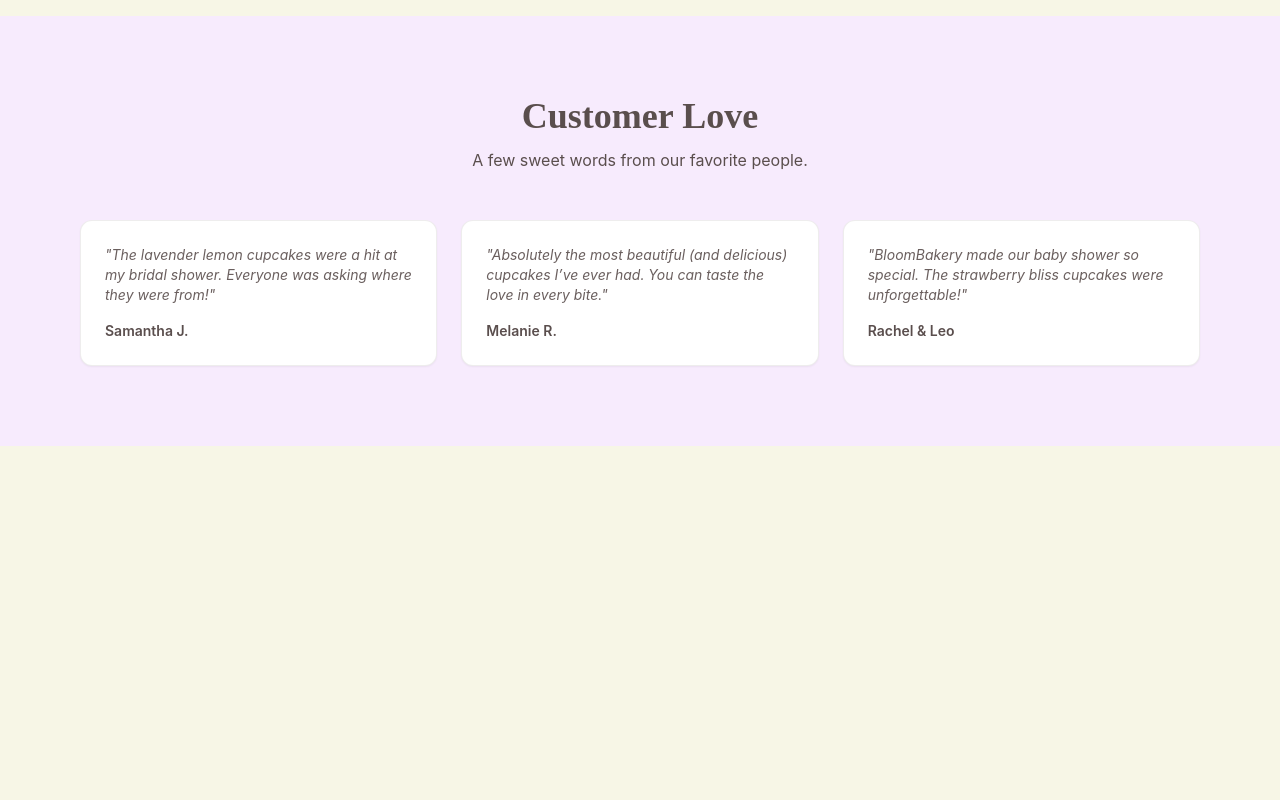
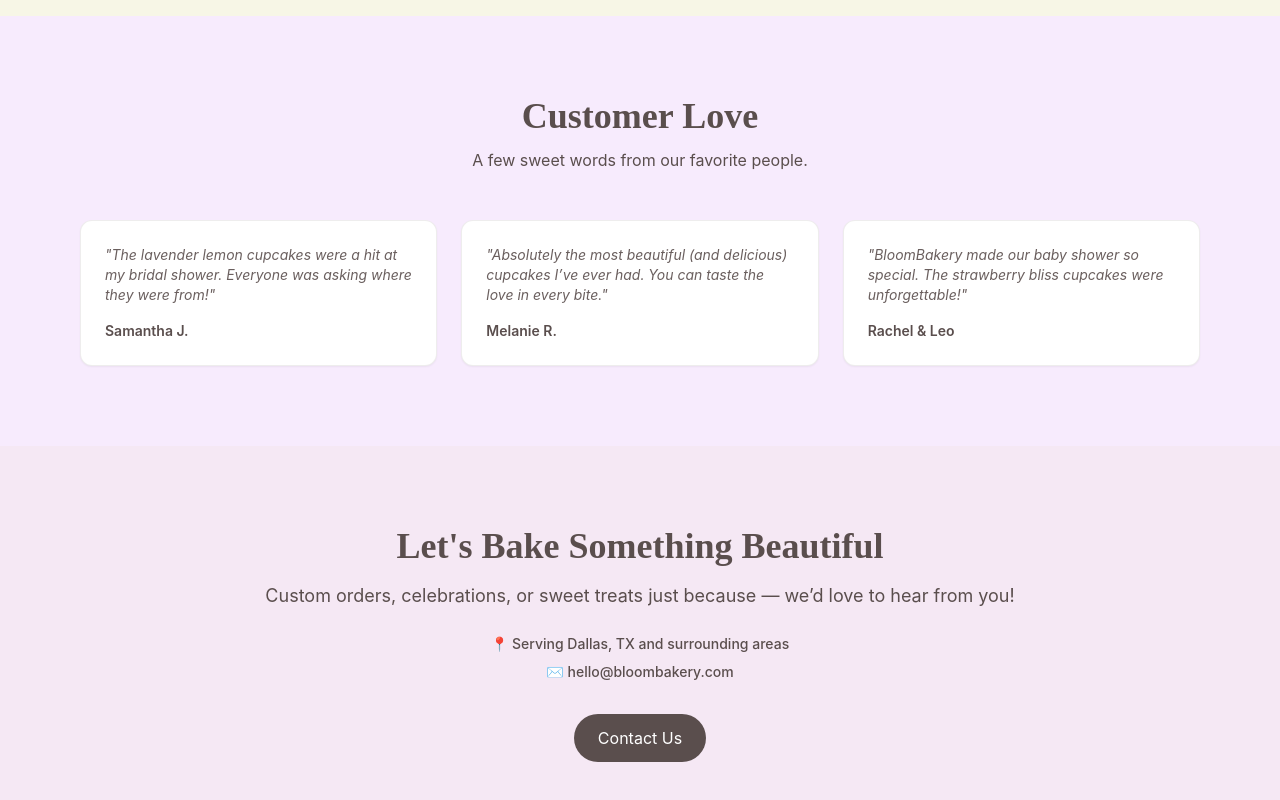
Before and after one commit to tleanne1/bloombakery-client, a React (Vite) app: page / in a window 1280 px wide. Shown: the part 1869-2669 px from the top of the page. Before the commit the page ends 2315 px from the top, so only its background shows below. Built offline with nearby package versions, Linux system fonts and the light colour scheme.

Commit message:
Created Contact.jsx

```diff
--- a/src/App.jsx
+++ b/src/App.jsx
@@ -3,7 +3,7 @@ import Hero from "./sections/Hero";
 import About from "./sections/About";
 import Menu from "./sections/Menu";
 import Testimonials from "./sections/Testimonials";
-
+import Contact from "./sections/Contact";
 
 
 const App = () => {
@@ -13,6 +13,7 @@ const App = () => {
       <About />
       <Menu />
       <Testimonials />
+      <Contact />
     </main>
   );
 };
--- /dev/null
+++ b/src/sections/Contact.jsx
@@ -0,0 +1,33 @@
+import React from "react";
+
+const Contact = () => {
+  return (
+    <section
+      id="contact"
+      className="bg-rose text-choco py-20 px-6 md:px-20 text-center"
+    >
+      <div className="max-w-3xl mx-auto">
+        <h2 className="text-3xl md:text-4xl font-display font-bold mb-4">
+          Let's Bake Something Beautiful
+        </h2>
+        <p className="text-base md:text-lg mb-6">
+          Custom orders, celebrations, or sweet treats just because — we’d love to hear from you!
+        </p>
+        <p className="text-sm font-medium mb-2">
+          📍 Serving Dallas, TX and surrounding areas
+        </p>
+        <p className="text-sm font-medium mb-2">
+          ✉️ hello@bloombakery.com
+        </p>
+        <a
+          href="mailto:hello@bloombakery.com"
+          className="inline-block mt-6 px-6 py-3 bg-choco text-white rounded-full hover:bg-blush transition"
+        >
+          Contact Us
+        </a>
+      </div>
+    </section>
+  );
+};
+
+export default Contact;
```
